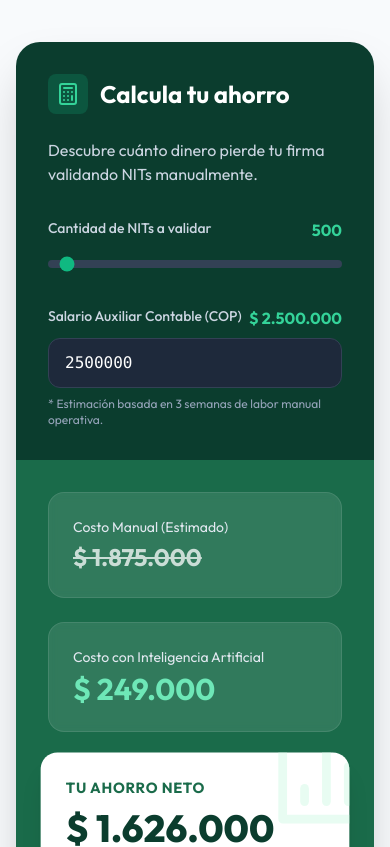
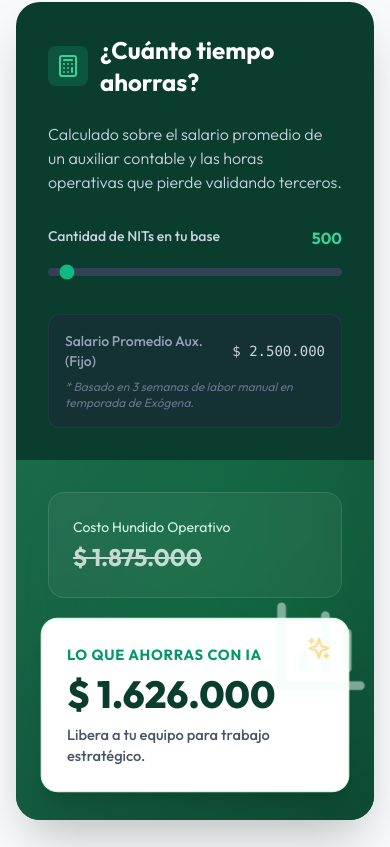
Before and after one commit to lumensecom/lms-finance, a React (Vite) app: page / in a window 390 px wide. Shown: the part 5617-6464 px from the top of the page. Built offline with nearby package versions, Linux system fonts and the light colour scheme.

Commit message:
Update App.tsx

```diff
--- a/src/App.tsx
+++ b/src/App.tsx
@@ -22,7 +22,8 @@ import {
   MessageSquare,
   ChevronDown,
   Calendar,
-  Play
+  Play,
+  Sparkles
 } from 'lucide-react';
 
 /* =========================================
@@ -55,20 +56,27 @@ const BrandLogo = ({ onClick, isDark = false }) => (
 export default function App() {
   const [isScrolled, setIsScrolled] = useState(false);
   const [isScrolledPastHero, setIsScrolledPastHero] = useState(false);
+  const [isNearBottom, setIsNearBottom] = useState(false);
   const [isMobileMenuOpen, setIsMobileMenuOpen] = useState(false);
   const [openFaq, setOpenFaq] = useState(null);
   const [pricingIndex, setPricingIndex] = useState(2); // Inicia en plan Pro
 
   // Calculator State
   const [nits, setNits] = useState(500);
-  const [salary, setSalary] = useState(2500000);
+  const fixedSalary = 2500000; // Salario fijado como solicitaste
 
-  // Handle scroll for navbar
+  // Handle scroll for navbar and floating CTA
   useEffect(() => {
     const handleScroll = () => {
-      setIsScrolled(window.scrollY > 20);
-      // Detectar cuando el usuario hace scroll más allá de la pantalla inicial
-      setIsScrolledPastHero(window.scrollY > window.innerHeight * 0.7);
+      const scrollY = window.scrollY;
+      const windowHeight = window.innerHeight;
+      const documentHeight = document.documentElement.scrollHeight;
+
+      setIsScrolled(scrollY > 20);
+      setIsScrolledPastHero(scrollY > windowHeight * 0.7);
+
+      // Detectar si está cerca del final (oculta CTA para no pisar Calendly)
+      setIsNearBottom(scrollY + windowHeight >= documentHeight - 800);
     };
     window.addEventListener('scroll', handleScroll);
     return () => window.removeEventListener('scroll', handleScroll);
@@ -106,8 +114,8 @@ export default function App() {
     }
   };
 
-  // Calculator Logic
-  const manualCost = Math.round(salary * 0.75); // 3 weeks = 3/4 of monthly salary
+  // Calculator Logic con Salario Fijo
+  const manualCost = Math.round(fixedSalary * 0.75); // 3 semanas
 
   let lmsCost = 1500000;
   if (nits <= 1000) lmsCost = 249000;
@@ -133,6 +141,14 @@ export default function App() {
       a: "Absolutamente. Utilizamos cifrado de nivel bancario (AES-256). Una vez procesado, los datos se eliminan automáticamente de nuestros servidores por cumplimiento de la ley de protección de datos (Ley 1581)."
     },
     {
+      q: "¿Cómo calculan el ahorro mostrado?",
+      a: "Basamos el cálculo en el salario base de un auxiliar contable estándar en Colombia ($2.500.000 COP) y el tiempo promedio de 3 semanas que se gasta validando, corrigiendo y buscando NITs uno a uno manualmente."
+    },
+    {
+      q: "¿Qué información extraen de la base de datos de la DIAN?",
+      a: "Validamos que el RUT exista y esté activo, corregimos nombres/razones sociales exactas, y separamos nombres de apellidos para personas naturales (requisito vital para Exógena)."
+    },
+    {
       q: "¿Cómo funciona el diagnóstico gratuito?",
       a: "Agendamos una breve llamada por Meet/Zoom. Analizamos el estado de tus bases de datos, te explicamos la normativa aplicable a tu sector y te mostramos en vivo cómo nuestra tecnología limpia tu información."
     }
@@ -147,6 +163,7 @@ export default function App() {
   ];
 
   const currentPlan = pricingTiers[pricingIndex];
+  const isPremiumPlan = pricingIndex >= 3; // Premium y Enterprise
 
   return (
     <>
@@ -208,7 +225,7 @@ export default function App() {
         `}
       </style>
 
-      <div className="min-h-screen bg-slate-50 font-sans text-slate-900 selection:bg-[#10b981] selection:text-white">
+      <div className="min-h-screen bg-slate-50 font-sans text-slate-900 selection:bg-[#10b981] selection:text-white relative">
 
         {/* Navigation - Diseño Dock Flotante */}
         <nav className={`fixed w-full z-50 transition-all duration-500 ${isScrolled ? 'py-3' : 'py-5'}`}>
@@ -228,7 +245,7 @@ export default function App() {
                   { name: 'El Problema', href: '#problema' },
                   { name: 'Cómo Funciona', href: '#como-funciona' },
                   { name: 'Características', href: '#caracteristicas' },
-                  { name: 'Calculadora', href: '#calculadora' }
+                  { name: 'Ahorro', href: '#calculadora' }
                 ].map((item) => (
                   <a
                     key={item.name}
@@ -490,12 +507,12 @@ export default function App() {
           </div>
         </section>
 
-        {/* Savings Calculator */}
+        {/* Savings Calculator (Optimizado a Mostrar Ahorro con Salario Fijo) */}
         <section id="calculadora" className="py-24 bg-slate-50">
           <div className="max-w-7xl mx-auto px-4 sm:px-6 lg:px-8">
             <div className="reveal-target text-center max-w-3xl mx-auto mb-12">
               <h2 className="text-[#1A6B4A] font-bold tracking-wide uppercase text-sm mb-3">Análisis de Retorno</h2>
-              <h3 className="text-4xl md:text-5xl font-serif text-slate-900 mb-4">Calculadora de <span className="italic text-[#1A6B4A]">Costos Ocultos</span></h3>
+              <h3 className="text-4xl md:text-5xl font-serif text-slate-900 mb-4">Calculadora de <span className="italic text-[#1A6B4A]">Ganancia</span></h3>
             </div>
 
             <div className="reveal-target bg-[#0B3D2E] rounded-3xl overflow-hidden shadow-2xl">
@@ -507,15 +524,15 @@ export default function App() {
                     <div className="p-2 bg-emerald-500/20 rounded-lg text-emerald-400">
                       <Calculator size={24} />
                     </div>
-                    <h2 className="text-2xl font-bold text-white">Calcula tu ahorro</h2>
+                    <h2 className="text-2xl font-bold text-white">¿Cuánto tiempo ahorras?</h2>
                   </div>
-                  <p className="text-slate-300 mb-8">Descubre cuánto dinero pierde tu firma validando NITs manualmente.</p>
+                  <p className="text-slate-300 mb-8 font-light">Calculado sobre el salario promedio de un auxiliar contable y las horas operativas que pierde validando terceros.</p>
 
                   <div className="space-y-8">
                     {/* Input 1: NITS */}
                     <div>
                       <div className="flex justify-between mb-2">
-                        <label className="text-sm font-medium text-slate-300">Cantidad de NITs a validar</label>
+                        <label className="text-sm font-medium text-slate-300">Cantidad de NITs en tu base</label>
                         <span className="text-emerald-400 font-bold">{nits.toLocaleString('es-CO')}</span>
                       </div>
                       <input
@@ -529,47 +546,38 @@ export default function App() {
                       />
                     </div>
 
-                    {/* Input 2: Salary */}
-                    <div>
-                      <div className="flex justify-between mb-2">
-                        <label className="text-sm font-medium text-slate-300">Salario Auxiliar Contable (COP)</label>
-                        <span className="text-emerald-400 font-bold">{formatCurrency(salary)}</span>
+                    <div className="bg-slate-800/50 border border-slate-700/50 rounded-xl p-4 mt-6">
+                      <div className="flex justify-between items-center mb-1">
+                        <span className="text-sm font-medium text-slate-400">Salario Promedio Aux. (Fijo)</span>
+                        <span className="text-slate-300 font-mono text-sm">{formatCurrency(fixedSalary)}</span>
                       </div>
-                      <input
-                        type="number"
-                        min="1300000"
-                        step="100000"
-                        value={salary}
-                        onChange={(e) => setSalary(Number(e.target.value))}
-                        className="w-full bg-slate-800 border border-slate-700 text-white rounded-xl px-4 py-3 focus:outline-none focus:ring-2 focus:ring-emerald-500 focus:border-transparent transition-all font-mono"
-                      />
-                      <p className="text-xs text-slate-400 mt-2">* Estimación basada en 3 semanas de labor manual operativa.</p>
+                      <p className="text-xs text-slate-500 italic mt-2">* Basado en 3 semanas de labor manual en temporada de Exógena.</p>
                     </div>
                   </div>
                 </div>
 
                 {/* Right Side: Results */}
-                <div className="bg-[#1A6B4A] p-8 lg:p-12 flex flex-col justify-center">
-                  <div className="space-y-6">
+                <div className="bg-gradient-to-br from-[#1A6B4A] to-[#0d4a32] p-8 lg:p-12 flex flex-col justify-center relative overflow-hidden">
+                  <div className="absolute top-0 right-0 w-64 h-64 bg-emerald-400 rounded-full mix-blend-overlay filter blur-3xl opacity-20"></div>
 
-                    <div className="bg-white/10 rounded-2xl p-6 border border-white/10 backdrop-blur-sm">
-                      <div className="text-sm text-slate-200 mb-1">Costo Manual (Estimado)</div>
+                  <div className="space-y-6 relative z-10">
+                    <div className="bg-white/5 rounded-2xl p-6 border border-white/10 backdrop-blur-sm">
+                      <div className="text-sm text-emerald-100 mb-1">Costo Hundido Operativo</div>
                       <div className="text-2xl font-bold text-white line-through opacity-75">{formatCurrency(manualCost)}</div>
                     </div>
 
-                    <div className="bg-white/10 rounded-2xl p-6 border border-white/10 backdrop-blur-sm">
-                      <div className="text-sm text-slate-200 mb-1">Costo con Inteligencia Artificial</div>
-                      <div className="text-3xl font-bold text-emerald-300">{formatCurrency(lmsCost)}</div>
-                    </div>
-
-                    <div className="bg-white rounded-2xl p-6 shadow-xl transform scale-105 relative overflow-hidden">
-                      <div className="absolute -right-6 -top-6 text-emerald-100 opacity-50">
+                    {/* Resaltamos la GANANCIA en lugar de comparar precios directamente */}
+                    <div className="bg-white rounded-2xl p-6 shadow-xl transform scale-105 relative border border-emerald-100">
+                      <div className="absolute -right-6 -top-6 text-emerald-50 opacity-50">
                         <BarChart3 size={100} />
                       </div>
+                      <div className="absolute top-4 right-4 animate-pulse">
+                        <Sparkles size={24} className="text-amber-400" />
+                      </div>
                       <div className="relative z-10">
-                        <div className="text-sm font-bold text-[#1A6B4A] uppercase tracking-wider mb-2">Tu Ahorro Neto</div>
+                        <div className="text-sm font-bold text-emerald-600 uppercase tracking-wider mb-2">Lo que ahorras con IA</div>
                         <div className="text-4xl lg:text-5xl font-extrabold text-[#0B3D2E] mb-2">{formatCurrency(savings)}</div>
-                        <div className="text-sm text-slate-600 font-medium">Cero multas y cero estrés.</div>
+                        <div className="text-sm text-slate-600 font-medium">Libera a tu equipo para trabajo estratégico.</div>
                       </div>
                     </div>
 
@@ -632,19 +640,20 @@ export default function App() {
           </div>
         </section>
 
-        {/* FAQ */}
+        {/* FAQ - Reforzado */}
         <section className="py-24 bg-slate-50">
           <div className="max-w-3xl mx-auto px-4 sm:px-6 lg:px-8">
             <div className="reveal-target text-center mb-16">
-              <h2 className="text-[#1A6B4A] font-bold tracking-wide uppercase text-sm mb-3">Soporte</h2>
+              <h2 className="text-[#1A6B4A] font-bold tracking-wide uppercase text-sm mb-3">Soporte y Seguridad</h2>
               <h3 className="text-4xl md:text-5xl font-serif text-slate-900 mb-4">Preguntas <span className="italic text-[#1A6B4A]">Frecuentes</span></h3>
+              <p className="text-slate-600 font-light mt-4">Resolvemos las dudas más comunes sobre la validación de terceros.</p>
             </div>
 
             <div className="reveal-target space-y-4">
               {faqs.map((faq, index) => (
                 <div
                   key={index}
-                  className="bg-white border border-slate-200 rounded-2xl overflow-hidden transition-all duration-300"
+                  className="bg-white border border-slate-200 rounded-2xl overflow-hidden transition-all duration-300 hover:border-emerald-200"
                 >
                   <button
                     onClick={() => setOpenFaq(openFaq === index ? null : index)}
@@ -726,11 +735,16 @@ export default function App() {
                 </div>
               </div>
 
-              {/* Dynamic Pricing Card */}
-              <div className="reveal-target reveal-delay-100 bg-white rounded-[2rem] p-8 md:p-10 shadow-2xl relative transform transition-all duration-500 hover:-translate-y-2 border border-slate-100">
+              {/* Dynamic Pricing Card (Con borde Premium si aplica) */}
+              <div className={`reveal-target reveal-delay-100 bg-white rounded-[2rem] p-8 md:p-10 shadow-2xl relative transform transition-all duration-500 hover:-translate-y-2 ${isPremiumPlan ? 'border-4 border-amber-300 shadow-amber-500/20' : 'border border-slate-100'}`}>
                 {pricingIndex === 2 && (
                   <div className="absolute -top-4 left-1/2 -translate-x-1/2 bg-gradient-to-r from-emerald-400 to-teal-500 text-slate-900 px-4 py-1.5 rounded-full text-xs font-black uppercase tracking-wider shadow-md">
                     Plan Más Popular
+                  </div>
+                )}
+                {isPremiumPlan && (
+                  <div className="absolute -top-4 left-1/2 -translate-x-1/2 bg-gradient-to-r from-amber-300 to-yellow-500 text-slate-900 px-4 py-1.5 rounded-full text-xs font-black uppercase tracking-wider shadow-md flex items-center gap-1">
+                    <Sparkles size={12} /> Exclusivo
                   </div>
                 )}
 
@@ -771,7 +785,7 @@ export default function App() {
                   </li>
                 </ul>
 
-                <button onClick={scrollToCalendly} className="w-full bg-[#0B3D2E] hover:bg-[#1A6B4A] text-white px-8 py-4 rounded-xl font-bold text-lg transition-all shadow-[0_10px_30px_-10px_rgba(11,61,46,0.5)] flex items-center justify-center gap-3 group">
+                <button onClick={scrollToCalendly} className={`w-full text-white px-8 py-4 rounded-xl font-bold text-lg transition-all flex items-center justify-center gap-3 group ${isPremiumPlan ? 'bg-gradient-to-r from-amber-500 to-yellow-600 hover:from-amber-600 hover:to-yellow-700 shadow-amber-500/30' : 'bg-[#0B3D2E] hover:bg-[#1A6B4A] shadow-[0_10px_30px_-10px_rgba(11,61,46,0.5)]'}`}>
                   <Calendar size={20} className="group-hover:scale-110 transition-transform" />
                   Agendar para {currentPlan.name}
                 </button>
@@ -814,7 +828,7 @@ export default function App() {
                 <ul className="space-y-2 text-sm">
                   <li><a href="#como-funciona" className="hover:text-emerald-400 transition-colors">Cómo Funciona</a></li>
                   <li><a href="#caracteristicas" className="hover:text-emerald-400 transition-colors">Características</a></li>
-                  <li><a href="#calculadora" className="hover:text-emerald-400 transition-colors">Calculadora</a></li>
+                  <li><a href="#calculadora" className="hover:text-emerald-400 transition-colors">Ahorro</a></li>
                 </ul>
               </div>
 
@@ -837,8 +851,8 @@ export default function App() {
           </div>
         </footer>
 
-        {/* CTA Flotante Sutil (Aparece al hacer scroll hacia abajo) */}
-        <div className={`fixed bottom-6 lg:bottom-10 left-1/2 transform -translate-x-1/2 z-50 transition-all duration-700 ease-[cubic-bezier(0.16,1,0.3,1)] ${isScrolledPastHero ? 'translate-y-0 opacity-100 scale-100' : 'translate-y-24 opacity-0 scale-90 pointer-events-none'}`}>
+        {/* CTA Flotante Sutil (Desaparece al llegar al fondo) */}
+        <div className={`fixed bottom-6 lg:bottom-10 left-1/2 transform -translate-x-1/2 z-50 transition-all duration-700 ease-[cubic-bezier(0.16,1,0.3,1)] ${isScrolledPastHero && !isNearBottom ? 'translate-y-0 opacity-100 scale-100' : 'translate-y-24 opacity-0 scale-90 pointer-events-none'}`}>
           <button onClick={scrollToCalendly} className="bg-[#0B3D2E] text-white px-5 sm:px-6 py-3.5 rounded-full font-bold text-sm sm:text-base shadow-[0_15px_40px_-10px_rgba(11,61,46,0.8)] border border-[#1A6B4A]/50 flex items-center gap-3 hover:bg-[#1A6B4A] hover:scale-105 transition-all duration-300 group">
             {/* Indicador Pulse animado */}
             <span className="relative flex h-3 w-3">
```
